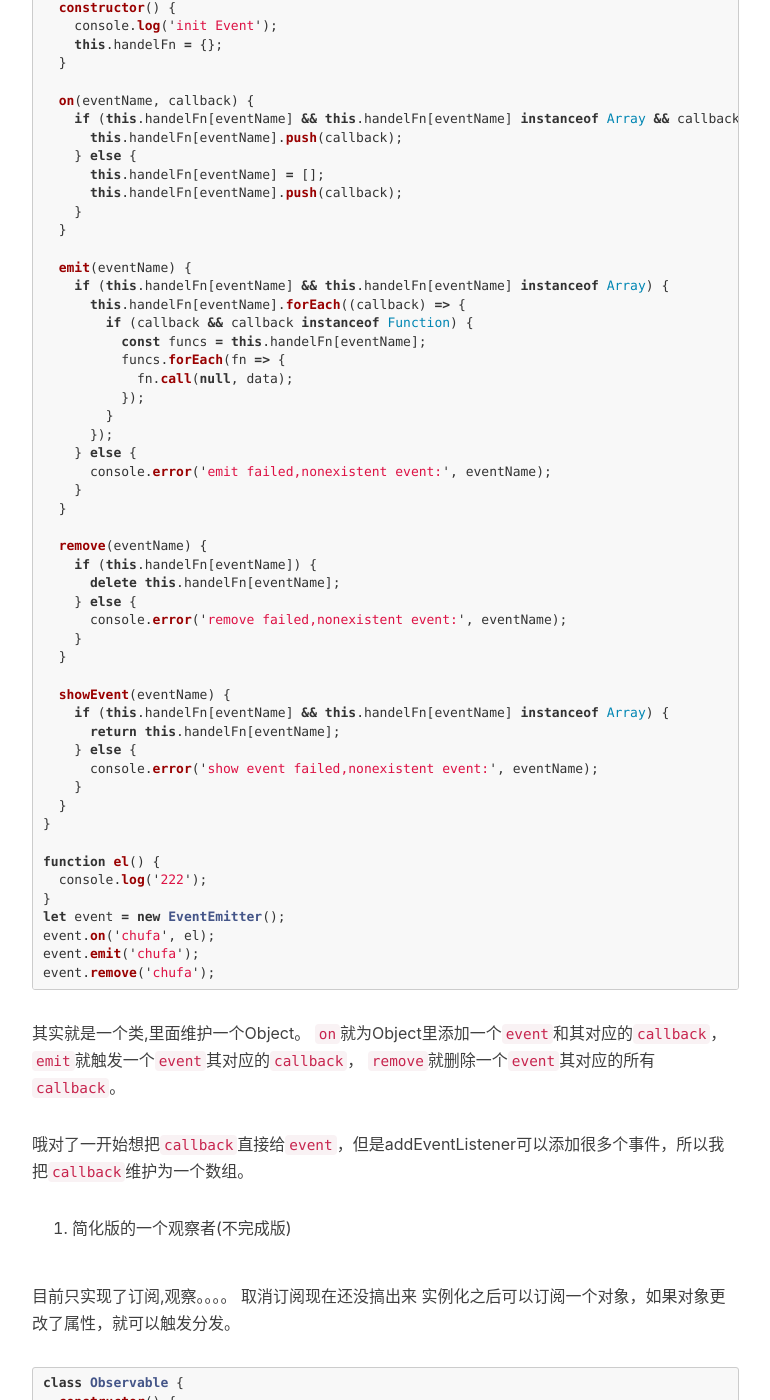
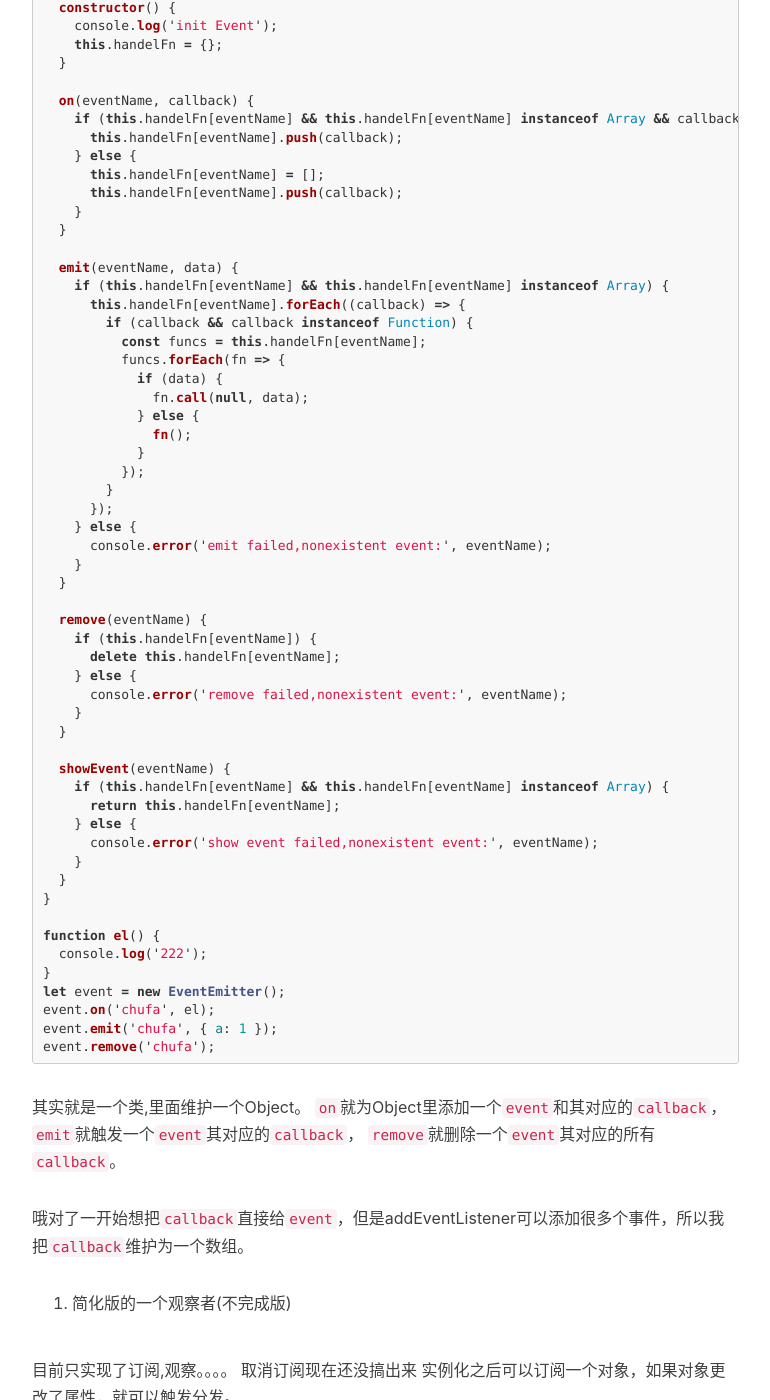
Before and after one commit to DimaLiLongJi/My-Blog, a Jekyll site: the page built from _posts/2018-04-27-javascript-自定义事件&&观察者模式.markdown, in a window 1280 px wide and 1400 px high, scrolled down 838 px. Shown: the whole window, without its empty margins (233-1003 px from the left). Built offline with Jekyll 4.4.1, drawn with Linux system fonts in a browser that asks for light colours; nearby versions of some CDN libraries; comment, search, counter and statistics services are not loaded.

Commit message:
add data for class EventEmitter

````diff
--- a/_posts/2018-04-27-javascript-自定义事件&&观察者模式.markdown
+++ b/_posts/2018-04-27-javascript-自定义事件&&观察者模式.markdown
@@ -35,13 +35,17 @@ class EventEmitter {
     }
   }
 
-  emit(eventName) {
+  emit(eventName, data) {
     if (this.handelFn[eventName] && this.handelFn[eventName] instanceof Array) {
       this.handelFn[eventName].forEach((callback) => {
         if (callback && callback instanceof Function) {
           const funcs = this.handelFn[eventName];
           funcs.forEach(fn => {
-            fn.call(null, data);
+            if (data) {
+              fn.call(null, data);
+            } else {
+              fn();
+            }
           });
         }
       });
@@ -72,7 +76,7 @@ function el() {
 }
 let event = new EventEmitter();
 event.on('chufa', el);
-event.emit('chufa');
+event.emit('chufa', { a: 1 });
 event.remove('chufa');
 ```
 
````
